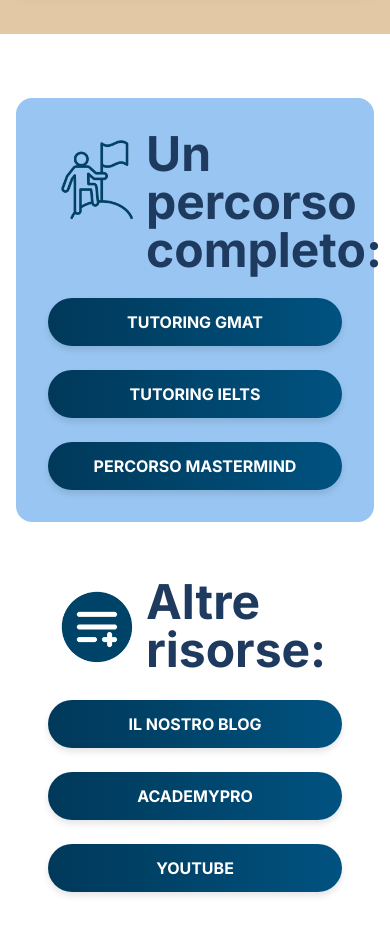
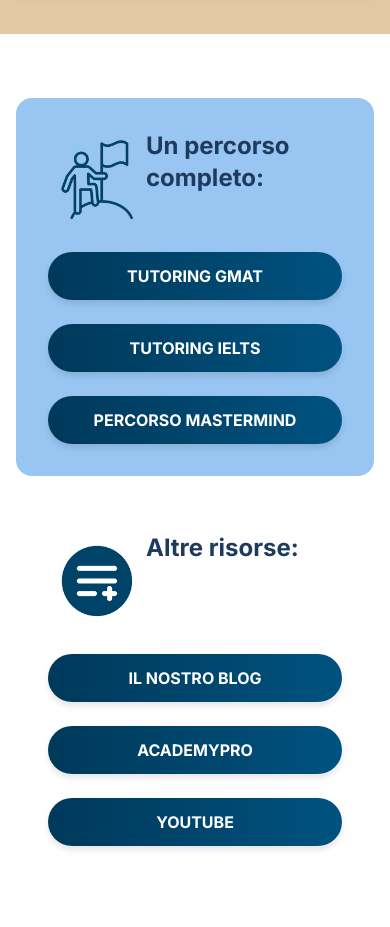
Before and after one commit to konhito/LastAdmissionHub, a Next.js app: page /admission in a window 390 px wide. Shown: the part 2620-3547 px from the top of the page. Built offline with nearby package versions, Linux system fonts and the light colour scheme.

Commit message:
chnaged all things

```diff
--- a/src/app/admission/page.tsx
+++ b/src/app/admission/page.tsx
@@ -218,10 +218,8 @@
                       />
                     </div>
                     <div className="w-2/3">
-                      <h2 className="text-5xl font-bold text-[#1e3a5f] text-left">
-                        Un percorso
-                        <br />
-                        <span className="text-center">completo:</span>
+                      <h2 className="text-2xl sm:text-3xl md:text-4xl lg:text-5xl font-bold text-[#1e3a5f] text-left">
+                        Un percorso completo:
                       </h2>
                     </div>
                   </div>
@@ -265,10 +263,8 @@
                       />
                     </div>
                     <div className="w-2/3">
-                      <h2 className="text-5xl font-bold text-[#1e3a5f] text-left">
-                        Altre
-                        <br />
-                        risorse:
+                      <h2 className="text-2xl sm:text-3xl md:text-4xl lg:text-5xl font-bold text-[#1e3a5f] text-left">
+                        Altre risorse:
                       </h2>
                     </div>
                   </div>
--- a/src/app/page.tsx
+++ b/src/app/page.tsx
@@ -32,14 +32,14 @@
   weight: ["400", "700", "800", "900"],
 });
 
-// Update sectionStyles with responsive classes
+// Update sectionStyles with consistent text alignment
 const sectionStyles = {
   wrapper: "w-full py-8 md:py-12 lg:py-16",
   container: "max-w-7xl mx-auto px-4 md:px-6",
   content: `flex flex-col md:flex-row items-center justify-between gap-8 md:gap-12 min-h-[250px] md:min-h-[300px] rounded-lg p-4 md:p-8`,
-  textContainer: "max-w-2xl text-left mt-6 md:mt-0",
-  heading: `${montserrat.className} text-3xl sm:text-4xl md:text-5xl font-bold text-[#1e3a5f] mb-4 md:mb-6`,
-  paragraph: `${montserrat.className} text-base sm:text-lg md:text-xl text-[#1e3a5f] leading-relaxed mb-4`,
+  textContainer: "max-w-2xl text-center md:text-left mt-6 md:mt-0", // Added text-center for mobile
+  heading: `${montserrat.className} text-3xl sm:text-4xl md:text-5xl font-bold text-[#1e3a5f] mb-4 md:mb-6 text-center md:text-left`, // Added text-center for mobile
+  paragraph: `${montserrat.className} text-base sm:text-lg md:text-xl text-[#1e3a5f] leading-relaxed mb-4 text-center md:text-left`, // Added text-center for mobile
 };
 
 export default function Home() {
```
